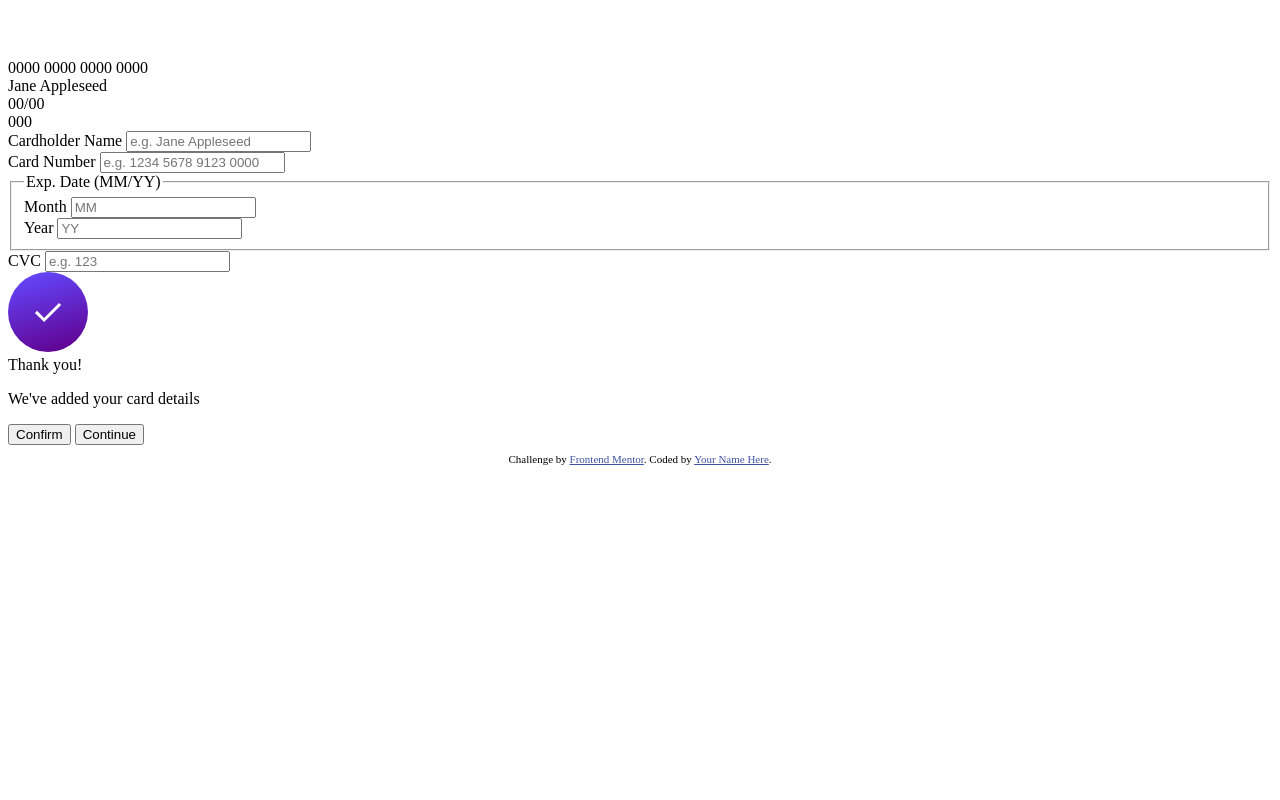
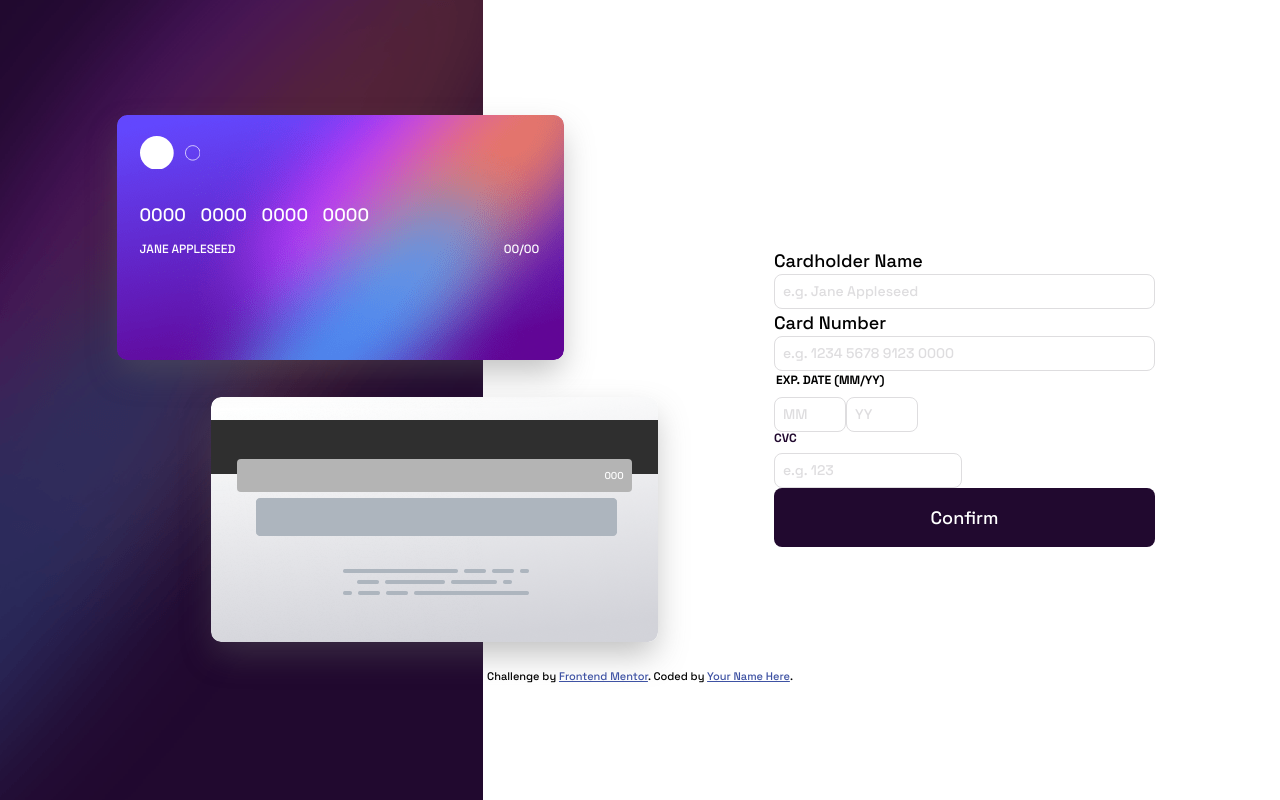
Before and after one commit to daHatta/fem-eg-interactive-form, a website: page index.html in a window 1280 px wide. Drawn offline with Linux system fonts and the light colour scheme.

Commit message:
Markup and first CSS version

```diff
--- a/css/base/_common.scss
+++ b/css/base/_common.scss
@@ -0,0 +1,78 @@
+@use "../abstracts" as *;
+
+body {
+    font-size: $fs-500;
+    background-color: $clr-ntl-white ;
+}
+
+body::before {
+    position: absolute;
+    display: block;
+    content: "";
+    background-image: url("../../images/bg-main-mobile.png");
+    background-position: top center;
+    background-color: $clr-ntl-very-dark-violet;
+    background-repeat: no-repeat;
+    width: 100%;
+    height: 240px;
+    z-index: -1;
+}
+
+main {
+    padding-block-start: 2em;
+    display: flex;
+    flex-direction: column;
+}
+
+fieldset {
+    border: none;
+    padding: 0;
+    margin: 0;
+}
+
+label,
+legend {
+    margin-block-end: 8px;
+}
+
+input[type="text"] {
+    width: 100%;
+}
+
+input[type="text"],
+input[type="number"] {
+    display: flex;
+    border-radius: 8px;
+    border: 1px solid $clr-ntl-light-grayish-violet;
+    padding: 6px 8px;
+    font-size: 14px;
+}
+
+input::placeholder {
+    color: $clr-ntl-light-grayish-violet;
+    font-size: 14px;
+}
+
+
+@media screen and (min-width: 1110px) {
+
+    body::before {
+        background-image: url("../../images/bg-main-desktop.png");
+        background-position: top left;
+        width: 483px;
+        min-height: 100vh;
+        min-height: 100dvh;
+    }
+
+    main {
+        padding-block-start: 0;
+        flex-direction: row;
+        justify-content: center;
+        align-items: center;
+        gap: 6em;
+    }
+
+    footer {
+        padding-block-start: 1em;
+    }
+}
--- a/css/base/_reset.scss
+++ b/css/base/_reset.scss
@@ -51,7 +51,9 @@ a:not([class]) {
 
 /* Make images easier to work with */
 img,
+svg,
 picture {
+    height: auto;
     max-width: 100%;
     display: block;
 }
--- /dev/null
+++ b/css/components/_cards.scss
@@ -0,0 +1,93 @@
+@use "../abstracts" as *;
+
+.card__box {
+    display: flex;
+    flex-direction: column-reverse;
+    color: $clr-ntl-white;
+}
+
+.card {
+    width: 286px;
+    height: 157px;
+    background-repeat: no-repeat;
+    background-size: contain;
+    box-shadow: 0px 15px 32px -3px rgba(97, 97, 97, 0.4);
+    border-radius: 6px;
+}
+
+.card--front {
+    background-image: url("../../images/bg-card-front.png");
+    margin-top: -63px;
+    z-index: 2;
+    padding-inline-start: 1.25em;
+    padding-block-start: 1.135em;
+    padding-inline-end: 1.375em;
+}
+
+.card--back {
+    background-image: url("../../images/bg-card-back.png");
+    margin-inline-start: auto;
+}
+
+.card__image {
+    height: 1.875em;
+    object-fit: cover;
+}
+
+.card__number {
+    font-size: $fs-500;
+    margin-block-start: 2em;
+    line-height: 1.1;
+    word-spacing: 10px;
+}
+
+.card__owner {
+    display: flex;
+    flex-direction: row;
+    justify-content: space-between;
+    margin-block-start: 1.25em;
+    font-size: .75rem;
+}
+
+.owner__name {
+    text-transform: uppercase;
+}
+
+.card__verification-num {
+    margin-block-start: 6.125em;
+    margin-inline: 2.625em;
+    padding: 4px;
+    padding-inline-end: 8px;
+    background-color: rgb(180, 180, 180);
+    border-radius: 4px;
+    font-size: .625rem;
+    text-align: right;
+    line-height: 2.5;
+}
+
+
+@media screen and (min-width: 1110px) {
+
+    .card__box {
+        flex-direction: column;
+        color: $clr-ntl-white;
+        gap: 37px;
+        width: 541px;
+    }
+
+    .card {
+        width: 447px;
+        height: 245px;
+        border-radius: 10px;
+    }
+
+    .card--front {
+        background-image: url("../../images/bg-card-front.png");
+        margin-top: 0;
+        margin-inline-end: auto;
+    }
+
+    .card--back {
+        margin-inline-start: 94px;
+    }
+}
--- /dev/null
+++ b/css/components/_form.scss
@@ -0,0 +1,87 @@
+@use "../abstracts" as *;
+
+.form__box {
+    margin-block-start: 2em;
+    padding-inline: 8px;
+    width: 100%;
+}
+
+.form__label {
+    display: block;
+    color: $clr-ntl-very-dark-violet;
+}
+
+.form__label,
+.form__fslegend {
+    text-transform: uppercase;
+    font-size: 12px;
+    font-weight: 700;
+}
+
+.form__grid {
+    display: grid;
+    grid-template-columns: 152px 164px;
+}
+
+.form__date-box {
+    display: flex;
+    flex-direction: row;
+}
+
+.form__date-box input {
+    width: 72px;
+}
+
+input[name="cvc"] {
+    width: 140px;
+}
+
+.btn {
+    border: none;
+    border-radius: 8px;
+    display: block;
+    color: $clr-ntl-white;
+    background-color: $clr-ntl-very-dark-violet;
+    text-align: center;
+    padding-block: .875em;
+    padding-inline: auto;
+    width: 100%;
+    cursor: pointer;
+}
+
+// Response if passed
+.response__box {
+    text-align: center;
+}
+
+.response__image {
+    margin-block-start: 1em;
+    margin-inline: auto;
+}
+
+.response__title {
+    margin-block-start: 1.25em;
+    color: $clr-ntl-very-dark-violet;
+    text-transform: uppercase;
+    letter-spacing: 2px;
+    font-size: 22px;
+}
+
+.response__message  {
+    color: $clr-ntl-dark-grayish-violet;
+    margin-block-start: 1em;
+    font-size: 16px;
+}
+
+.response__btn {
+    margin-block-start: 2em;
+}
+
+
+@media screen and (min-width: 1110px) {
+
+    .form__box {
+        width: 397px;
+    }
+
+}
--- /dev/null
+++ b/css/components/_index.scss
@@ -0,0 +1,2 @@
+@forward "cards";
+@forward "form";
--- a/css/main.scss
+++ b/css/main.scss
@@ -4,3 +4,7 @@
 @use "abstracts";
 
 @use "base";
+
+@use "utilities";
+
+@use "components";
--- /dev/null
+++ b/css/utilities/_aria.scss
@@ -0,0 +1,10 @@
+
+.visually-hidden {
+    clip: rect(0, 0, 0, 0);
+    clip-path: inset(50%);
+    height: 1px;
+    overflow: hidden;
+    position: absolute;
+    white-space: nowrap;
+    width: 1px;
+}
--- /dev/null
+++ b/css/utilities/_container.scss
@@ -0,0 +1,21 @@
+@use "../abstracts" as *;
+
+.container {
+    margin-inline: auto;
+    width: 335px;
+}
+
+
+@media screen and (min-width: 1110px) {
+
+    .container {
+        width: 1110px;
+        display: flex;
+        justify-content: center;
+        align-items: center;
+        flex-direction: column;
+        min-height: 100vh;
+        min-height: 100dvh;
+    }
+
+}
--- /dev/null
+++ b/css/utilities/_index.scss
@@ -0,0 +1,2 @@
+@forward "container";
+@forward "aria";
--- a/index.html
+++ b/index.html
@@ -12,77 +12,86 @@
   <link rel="preconnect" href="https://fonts.googleapis.com">
   <link rel="preconnect" href="https://fonts.gstatic.com" crossorigin>
   <link href="https://fonts.googleapis.com/css2?family=Space+Grotesk:wght@300..700&display=swap" rel="stylesheet">
+  <link rel="stylesheet" href="./css/main.css">
   <style>
     .attribution { font-size: 11px; text-align: center; margin-top: 8px; }
     .attribution a { color: hsl(228, 45%, 44%); }
   </style>
 </head>
-<body>
+<body class="space-grotesk-fem008">
   <div class="container">
     <main>
       <div class="card__box">
-        <div class="card--front">
-          <div>
-            <svg width="84" height="47" fill="none" xmlns="http://www.w3.org/2000/svg">
+        <div class="card card--front">
+          <div class="card__image-box">
+            <svg viewBox="0 0 84 47" class="card__image" fill="none" xmlns="http://www.w3.org/2000/svg">
+              <title>Card Logo</title>
               <ellipse cx="23.478" cy="23.5" rx="23.478" ry="23.5" fill="#fff"/>
               <path d="M83.5 23.5c0 5.565-4.507 10.075-10.065 10.075-5.559 0-10.065-4.51-10.065-10.075 0-5.565 4.506-10.075 10.065-10.075 5.558 0 10.065 4.51 10.065 10.075Z" stroke="#fff"/>
             </svg>
           </div>
-          <div>
+          <div class="card__number">
             0000 0000 0000 0000
           </div>
-          <div>
-            <div>Jane Appleseed</div>
-            <div>00/00</div>
+          <div class="card__owner">
+            <div class="owner__name">Jane Appleseed</div>
+            <div class="card__expire">00/00</div>
           </div>
         </div>
-        <div class="card--back">
-          <div>000</div>
+        <div class="card card--back">
+          <div class="card__verification-num">000</div>
         </div>
       </div>
       <div class="form__box">
-        <form action="" post="" enctype="multipart/form-data">
-          <section>
-            <label>Cardholder Name</label>
-            <input type="text" placeholder="e.g. Jane Appleseed">
-          </section>
-          <section>
-            <label>Card Number</label>
-            <input type="text" placeholder="e.g. 1234 5678 9123 0000">
-          </section>
-          <section>
-            <div>
+        <form id="ccForm" class="form" action="" post="" enctype="multipart/form-data">
+          <h1 class="visually-hidden">Transmit Your Card Details</h1>
+          <div class="input__box">
+            <label for="username" class="input__label">Cardholder Name</label>
+            <input id="username" name="username" type="text" placeholder="e.g. Jane Appleseed">
+            <span class="input__error-msg"></span>
+          </div>
+          <div class="input__box">
+            <label for="cardNo" class="input__label">Card Number</label>
+            <input id="cardNo" name="cardno" type="text" placeholder="e.g. 1234 5678 9123 0000">
+            <span class="input__error-msg"></span>
+          </div>
+          <div class="input__box">
+            <div class="fieldset__grid">
               <fieldset>
-                <legend>Exp. Date (MM/YY)</legend>
-                <section>
-                  <label>Month</label>
-                  <input type="number" placeholder="MM">
-                </section>
-                <section>
-                  <label>Year</label>
-                  <input type="number" placeholder="YY">
-                </section>
+                <legend class="form__fslegend">Exp. Date (MM/YY)</legend>
+                <div class="form__date-box">
+                  <div class="input__box">
+                    <label for="month" class="input__label visually-hidden">Month</label>
+                    <input id="month" name="month" type="number" placeholder="MM">
+                  </div>
+                  <div class="input__box">
+                    <label for="year" class="input__label visually-hidden">Year</label>
+                    <input id="year" name="year" type="number" placeholder="YY">
+                  </div>
+                </div>
+                <span class="input__error-msg"></span>
               </fieldset>
+              <div class="input__box">
+                <label for="cvcNo" class="form__label">CVC</label>
+                <input id="cvcNo" name="cvcno" type="number" placeholder="e.g. 123">
+                <span class="form__error-message"></span>
+              </div>
             </div>
-            <div>
-              <label>CVC</label>
-              <input type="number" placeholder="e.g. 123">
-            </div>
-          </section>
-          <section>
-            <img src="./images/icon-complete.svg" width="80" height="80" alt="Icon Complete">
-            <div>
-              Thank you!
-            </div>
-            <p>
-              We've added your card details
-            </p>
-          </section>
-          <section>
-            <button type="submit">Confirm</button>
-            <button type="button">Continue</button>
-          </section>
+          </div>
+          <div class="form__control">
+            <button class="form__btn btn" type="submit">Confirm</button>
+          </div>
         </form>
+        <div class="response__box visually-hidden">
+          <img class="response__image" src="./images/icon-complete.svg" width="80" height="80" alt="Icon Complete">
+          <h2 class="response__title">
+            Thank you!
+          </h2>
+          <p class="response__message">
+            We've added your card details
+          </p>
+          <button class="response__btn btn" type="button">Continue</button>
+        </div>
       </div>
     </main>
     <footer>
```
Also changed, not shown: css/main.css, 1 other file.
